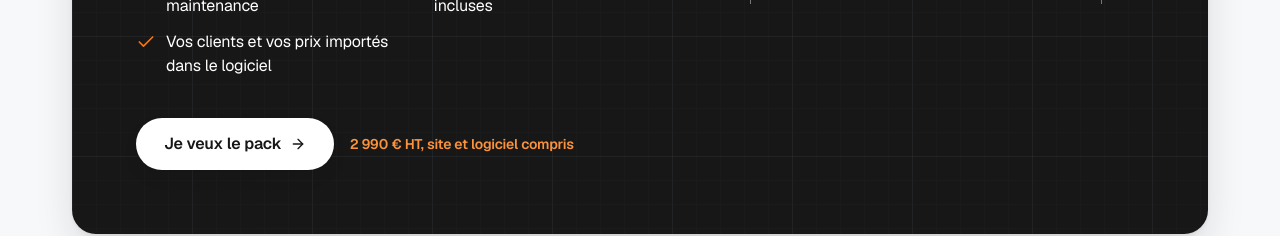
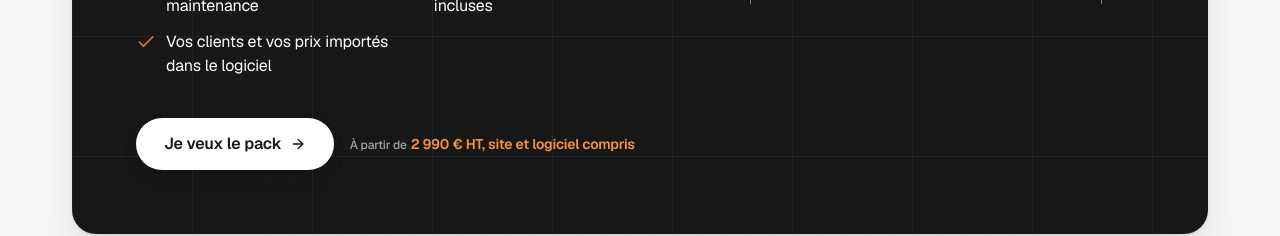
Before and after one commit to hoffertgabin-cmyk/neobatys, a Next.js app: page / in a window 1280 px wide. Shown: the part 8520-8756 px from the top of the page. Built offline with nearby package versions, Linux system fonts and the light colour scheme; no server answers.

Commit message:
Tarifs : chaque prix précédé de « À partir de » en petit, sur les cartes de formules et le Pack Gestion de l'accueil

```diff
--- a/components/sections/ComboPack.tsx
+++ b/components/sections/ComboPack.tsx
@@ -1,5 +1,6 @@
 import { Check, Globe, Plus, Calculator } from "lucide-react";
 import { comboPack } from "@/content/offers";
+import { pricing } from "@/content/pricing";
 import { Section } from "@/components/ui/Section";
 import { Button } from "@/components/ui/Button";
 import { Badge } from "@/components/ui/Badge";
@@ -37,7 +38,10 @@ export function ComboPack() {
                 <Button href={comboPack.cta.href} size="lg" variant="light" arrow>
                   {comboPack.cta.label}
                 </Button>
-                <span className="text-sm font-semibold text-chantier-light">{comboPack.badge}</span>
+                <span className="text-sm font-semibold text-chantier-light">
+                  <span className="mr-1 text-xs font-medium text-ardoise-light">{pricing.pricePrefix}</span>
+                  {comboPack.badge}
+                </span>
               </div>
             </div>
             {/* Schéma site + logiciel */}
--- a/components/sections/Pricing.tsx
+++ b/components/sections/Pricing.tsx
@@ -39,6 +39,7 @@ function PlanCard({ plan, unit, sub }: { plan: Plan; unit: string; sub: string }
       <p className={cn("mt-2 text-sm", muted)}>{plan.description}</p>
 
       <div className="mt-6">
+        <p className={cn("text-xs font-medium", muted)}>{pricing.pricePrefix}</p>
         <p className="flex items-baseline gap-1.5">
           <span className="font-display text-4xl font-extrabold whitespace-nowrap tabular-nums">
             {plan.price}
--- a/content/data/pricing.json
+++ b/content/data/pricing.json
@@ -1,6 +1,7 @@
 {
   "pricing": {
     "oneOffTitle": "En une fois",
+    "pricePrefix": "À partir de",
     "maintenance": "puis 200 € HT / mois de maintenance",
     "plans": [
       {
```
Also changed, not shown: .pages.yml.
